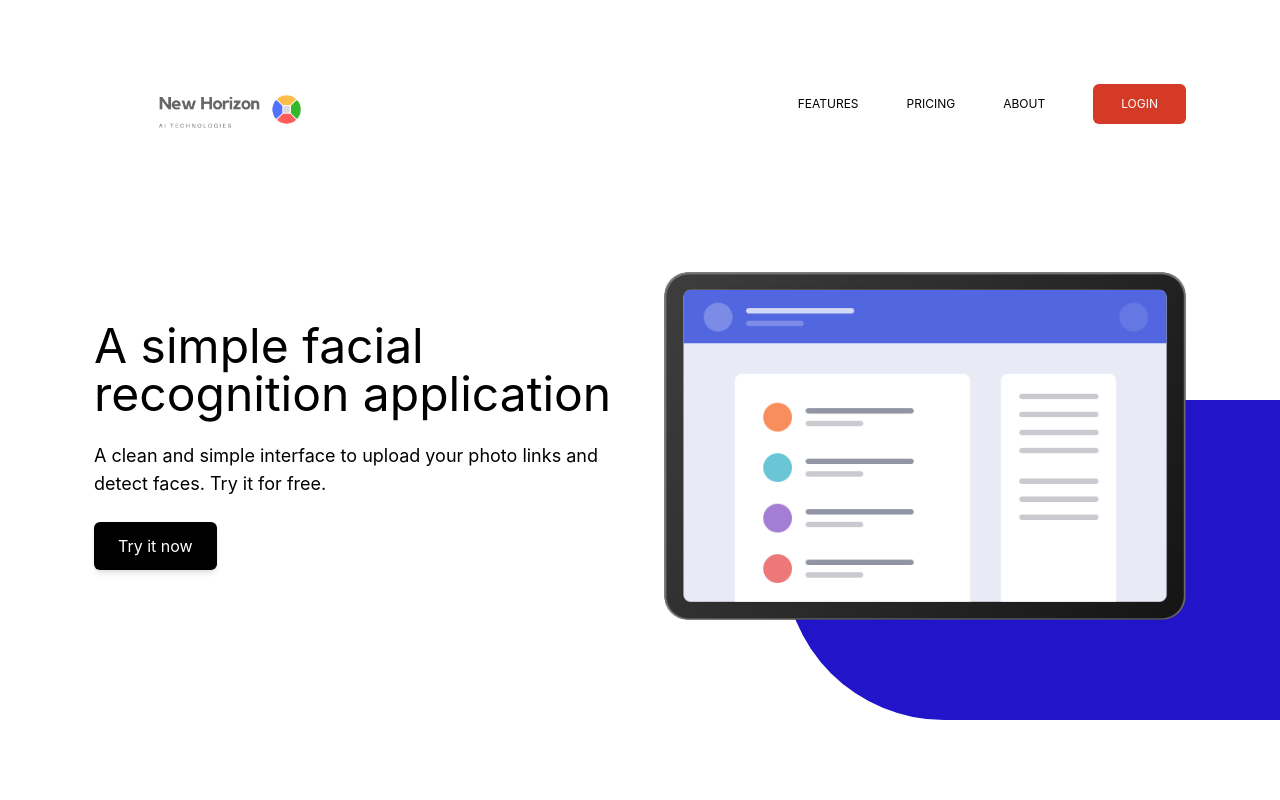
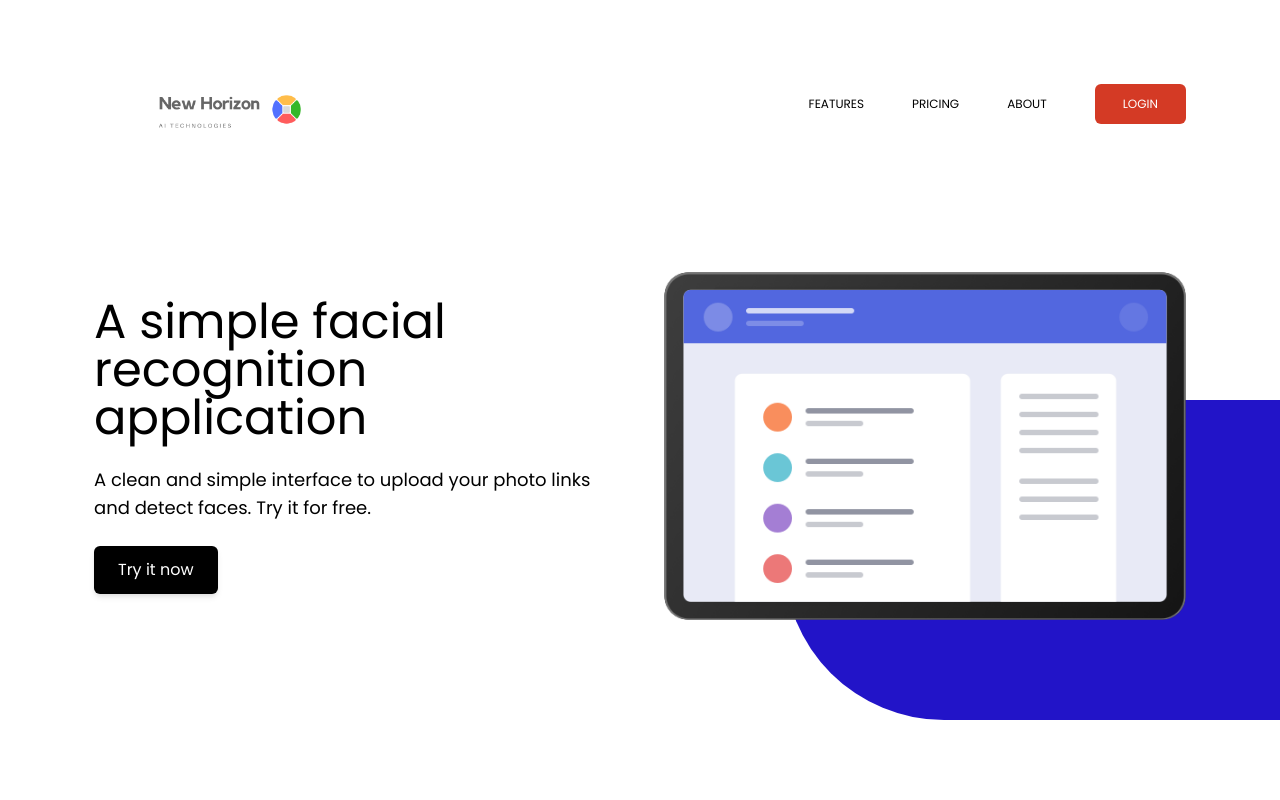
Before and after one commit to JRPerezJr/react-facial-recognition-landing-page, a React (Create React App) app: page / in a window 1280 px wide. Shown: the top 800 px of the page. Built offline with nearby package versions, Linux system fonts and the light colour scheme.

Commit message:
Added Poppins as first font

```diff
--- a/tailwind.config.js
+++ b/tailwind.config.js
@@ -16,7 +16,7 @@
     },
     fontFamily: {
       Poppins: [
-        "-apple-system, BlinkMacSystemFont,'Poppins','Segoe UI', 'Roboto', 'Oxygen',\n" +
+        "'Poppins',-apple-system, BlinkMacSystemFont,'Segoe UI', 'Roboto', 'Oxygen',\n" +
           "'Ubuntu', 'Cantarell', 'Fira Sans', 'Droid Sans', 'Helvetica Neue',\n" +
           'sans-serif',
       ],
```
